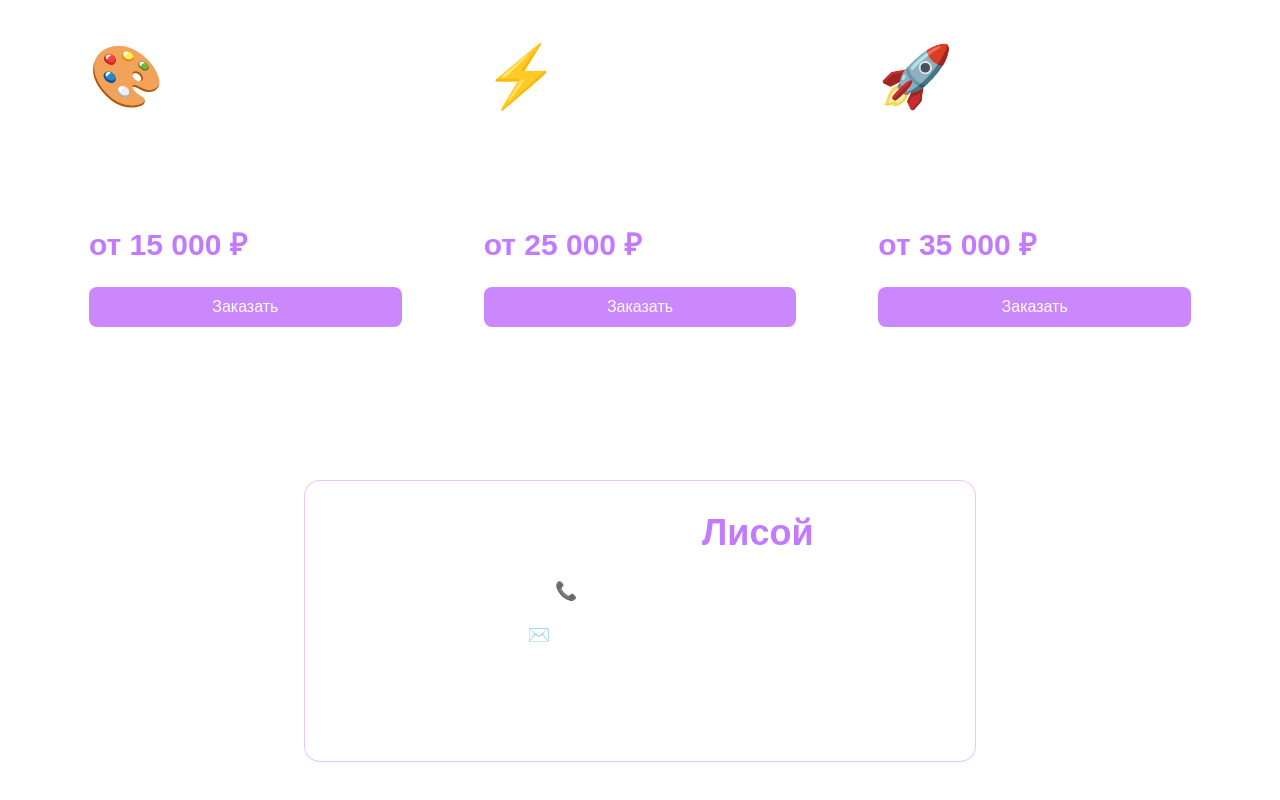
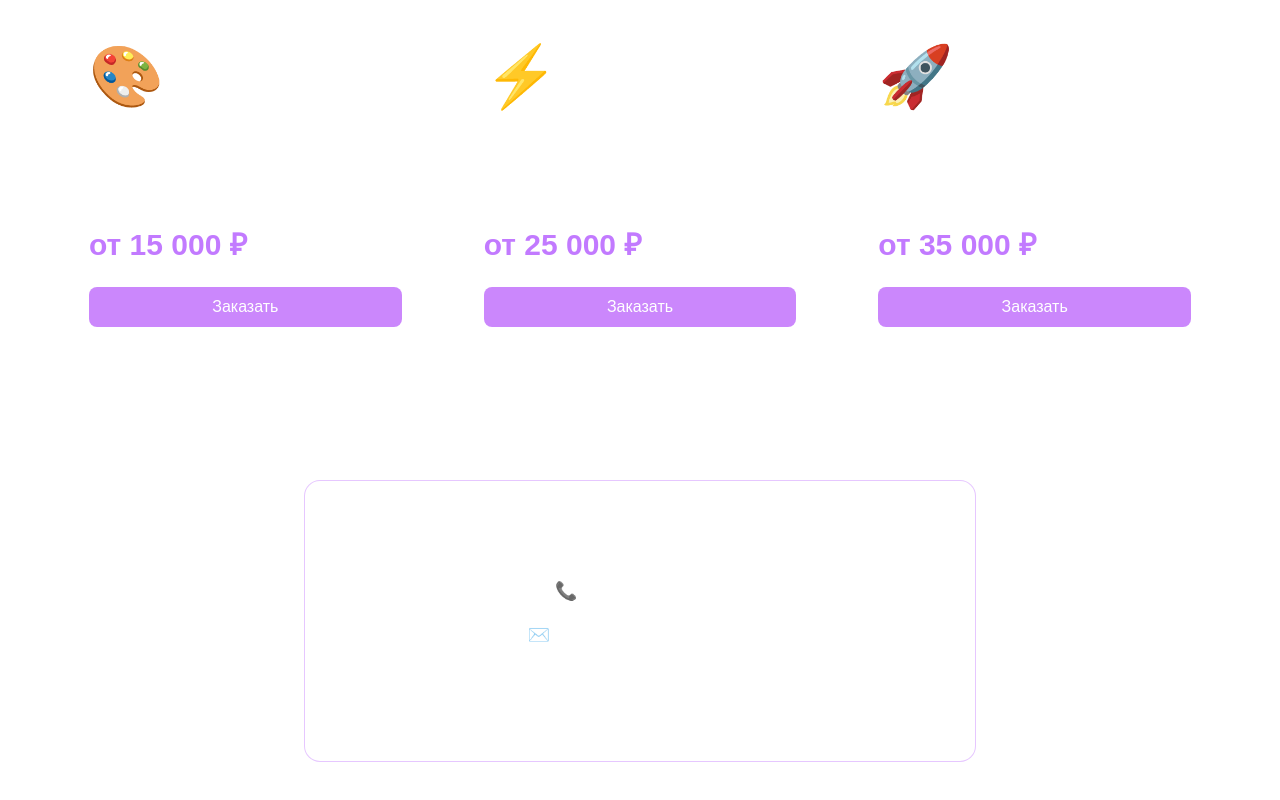
Before and after one commit to NoHead73/lisadesign, a Next.js app: page / in a window 1280 px wide. Shown: the part 1156-1956 px from the top of the page. Built offline with nearby package versions, Linux system fonts and the light colour scheme.

Commit message:
Заменил 'Свяжитесь с Лисой' на 'Контакты'

```diff
--- a/app/page.tsx
+++ b/app/page.tsx
@@ -157,7 +157,7 @@ export default function Home() {
                 <div className="container mx-auto px-4 py-10 md:py-16">
                     <div className="max-w-2xl mx-auto bg-white/10 backdrop-blur-md rounded-2xl p-6 md:p-8 border border-purple-500/30 text-center">
                         <h2 className="text-3xl md:text-4xl font-bold text-white mb-6">
-                            Свяжитесь с <span className="text-purple-400">Лисой</span>
+                            Контакты
                         </h2>
                         <div className="space-y-4">
                             <p className="text-white/80 text-lg break-all">
```
